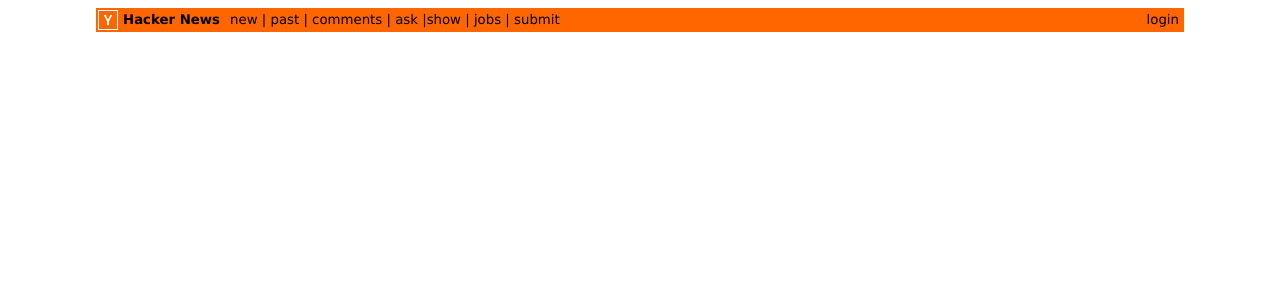
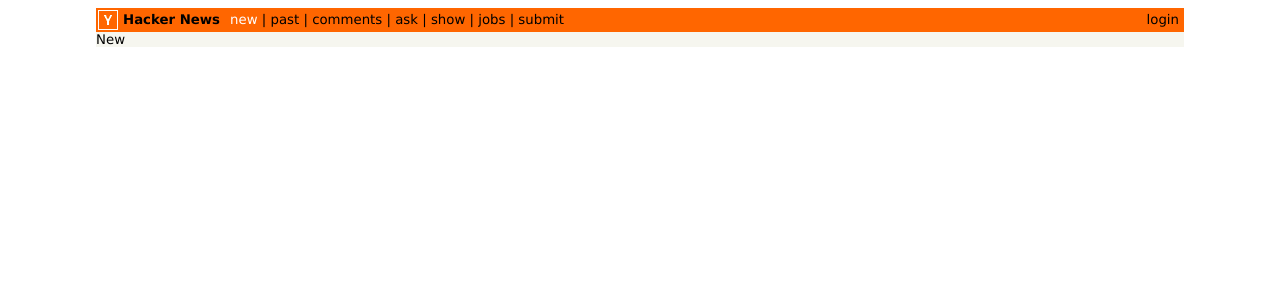
Before and after one commit to ddd-37/hackerNews, a React (Create React App) app: page /new in a window 1280 px wide. Shown: the top 300 px of the page. Built offline with nearby package versions, Linux system fonts and the light colour scheme.

Commit message:
setup the routes

```diff
--- a/src/App.js
+++ b/src/App.js
@@ -1,13 +1,18 @@
 import React, { Component } from "react";
+import { BrowserRouter } from "react-router-dom";
 
 import Header from "./components/Header/Header";
+import AppRouter from "./components/AppRouter/AppRouter";
 
 class App extends Component {
   render() {
     return (
-      <div className="App">
-        <Header />
-      </div>
+      <BrowserRouter>
+        <div className="App">
+          <Header />
+          <AppRouter />
+        </div>
+      </BrowserRouter>
     );
   }
 }
--- /dev/null
+++ b/src/components/AppRouter/AppRouter.js
@@ -0,0 +1,45 @@
+import React from "react";
+import { Switch, Route } from "react-router-dom";
+
+// COMPONENTS
+import News from "./../News/News";
+import New from "./../New/New";
+import Ask from "./../Ask/Ask";
+import Comments from "./../Comments/Comments";
+import Jobs from "./../Jobs/Jobs";
+import Past from "./../Past/Past";
+import Submit from "./../Submit/Submit";
+
+const AppRouter = () => (
+  <Switch>
+    <Route exact path="/">
+      <News />
+    </Route>
+    <Route exact path="/news">
+      <News />
+    </Route>
+    <Route exact path="/new">
+      <New />
+    </Route>
+    <Route exact path="/ask">
+      <Ask />
+    </Route>
+    <Route exact path="/comments">
+      <Comments />
+    </Route>
+    <Route exact path="/jobs">
+      <Jobs />
+    </Route>
+    <Route exact path="/past">
+      <Past />
+    </Route>
+    <Route exact path="/submit">
+      <Submit />
+    </Route>
+    <Route exact path="*">
+      <div>Unknown.</div>
+    </Route>
+  </Switch>
+);
+
+export default AppRouter;
--- a/src/components/Header/Header.js
+++ b/src/components/Header/Header.js
@@ -1,4 +1,5 @@
 import React from "react";
+import { NavLink } from "react-router-dom";
 import logo from "./../../images/y18.gif";
 
 const Header = props => (
@@ -7,8 +8,18 @@ const Header = props => (
       <img src={logo} alt="Hacker Logo" />
     </div>
     <div className="Header__links">
-      <span className="Header__title">Hacker News</span>
-      <div>new | past | comments | ask |show | jobs | submit</div>
+      <NavLink to="/news">
+        <span className="Header__title">Hacker News</span>
+      </NavLink>
+      <div>
+        <NavLink to="/new">new</NavLink> | {/* prettier-ignore */}
+        <NavLink to="/past"> past</NavLink> |
+        <NavLink to="/comments"> comments</NavLink> |
+        <NavLink to="/ask"> ask</NavLink> | {/* prettier-ignore */}
+        <NavLink to="/show"> show</NavLink> | {/* prettier-ignore */}
+        <NavLink to="/jobs"> jobs</NavLink> |
+        <NavLink to="/submit"> submit</NavLink>
+      </div>
     </div>
     <div>login</div>
   </div>
--- /dev/null
+++ b/src/components/News/News.js
@@ -0,0 +1,5 @@
+import React from "react";
+
+const News = props => <div className="News">News</div>;
+
+export default News;
--- a/src/styles/base/_base.scss
+++ b/src/styles/base/_base.scss
@@ -15,6 +15,12 @@ button:disabled {
   cursor: default;
 }
 
-.is-active {
+a,
+a:visited {
+  text-decoration: none;
+  color: #000;
+}
+
+a.active {
   color: white;
 }
--- a/src/styles/components/_header.scss
+++ b/src/styles/components/_header.scss
@@ -25,6 +25,7 @@
 }
 
 .Header__title {
+  color: #000;
   font-size: 1.5rem;
   font-weight: 700;
   margin-right: 1rem;
```
